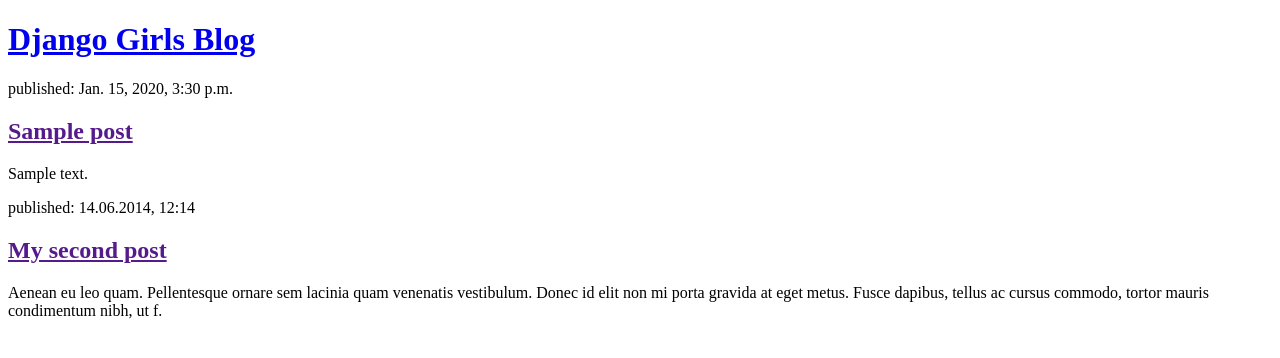
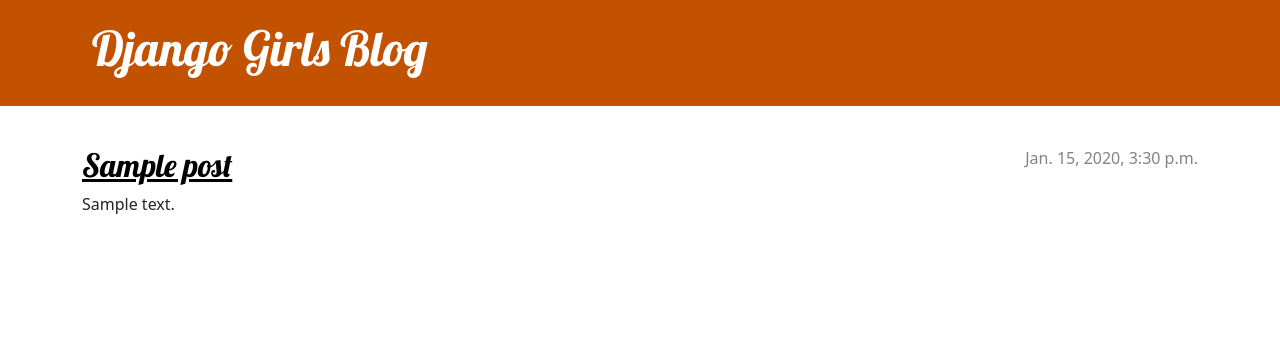
Before and after one commit to Amalprasad007/my-first-blog, a Django app: page / in a window 1280 px wide. Shown: the top 358 px of the page. Run offline with Django 3.2, Linux system fonts and the light colour scheme; tables that the repository leaves empty hold one stand-in row (values such as "Sample post").

Commit message:
Modified templates to display posts from database.

```diff
--- /dev/null
+++ b/mysite/blog/static/css/blog.css
@@ -0,0 +1,79 @@
+h1 a, h2 a {
+    color: #C25100;
+}
+
+
+h1 a, h2 a {
+    color: #C25100;
+    font-family: 'Lobster';
+}
+.page-header {
+    background-color: #C25100;
+    margin-top: 0;
+    margin-bottom: 40px;
+    padding: 20px 20px 20px 40px;
+}
+
+.page-header h1,
+.page-header h1 a,
+.page-header h1 a:visited,
+.page-header h1 a:active {
+    color: #ffffff;
+    font-size: 36pt;
+    text-decoration: none;
+}
+
+h1,
+h2,
+h3,
+h4 {
+    font-family: 'Lobster', cursive;
+}
+
+.date {
+    color: #828282;
+}
+
+.save {
+    float: right;
+}
+
+.post-form textarea,
+.post-form input {
+    width: 100%;
+}
+
+.top-menu,
+.top-menu:hover,
+.top-menu:visited {
+    color: #ffffff;
+    float: right;
+    font-size: 26pt;
+    margin-right: 20px;
+}
+
+.post {
+    margin-bottom: 70px;
+}
+
+.post h2 a,
+.post h2 a:visited {
+    color: #000000;
+}
+
+.post > .date,
+.post > .actions {
+    float: right;
+}
+
+.btn-secondary,
+.btn-secondary:visited {
+    color: #C25100;
+    background: none;
+    border-color: #C25100;
+}
+
+.btn-secondary:hover {
+    color: #FFFFFF;
+    background-color: #C25100;
+}
--- /dev/null
+++ b/mysite/blog/templates/blog/base.html
@@ -0,0 +1,25 @@
+{% load static %}
+<!DOCTYPE html>
+<html>
+    <head>
+        <title>Django Girls blog</title>
+        <link rel="stylesheet" href="https://cdn.jsdelivr.net/npm/bootstrap@5.1.3/dist/css/bootstrap.min.css" integrity="sha384-1BmE4kWBq78iYhFldvKuhfTAU6auU8tT94WrHftjDbrCEXSU1oBoqyl2QvZ6jIW3" crossorigin="anonymous">
+        <link rel="stylesheet" href="https://fonts.googleapis.com/css?family=Lobster&subset=latin,latin-ext">
+        <link rel="stylesheet" href="{% static 'css/blog.css' %}">
+    </head>
+    <body>
+        <header class="page-header">
+          <div class="container">
+              <h1><a href="/">Django Girls Blog</a></h1>
+          </div>
+        </header>
+        <main class="container">
+            <div class="row">
+                <div class="col">
+                {% block content %}
+                {% endblock %}
+                </div>
+            </div>
+        </main>
+    </body>
+</html>
--- a/mysite/blog/templates/blog/post_list.html
+++ b/mysite/blog/templates/blog/post_list.html
@@ -1,25 +1,14 @@
-<!DOCTYPE html>
-<html>
-    <head>
-        <title>Django Girls blog</title>
-    </head>
-    <body>
-        <header>
-            <h1><a href="/">Django Girls Blog</a></h1>
-        </header>
 
-        {% for post in posts %}
-            <article>
-                <time>published: {{ post.published_date }}</time>
-                <h2><a href="">{{ post.title }}</a></h2>
-                <p>{{ post.text|linebreaksbr }}</p>
-            </article>
-        {% endfor %}
+                    {% extends 'blog/base.html' %}
 
-        <article>
-            <time>published: 14.06.2014, 12:14</time>
-            <h2><a href="">My second post</a></h2>
-            <p>Aenean eu leo quam. Pellentesque ornare sem lacinia quam venenatis vestibulum. Donec id elit non mi porta gravida at eget metus. Fusce dapibus, tellus ac cursus commodo, tortor mauris condimentum nibh, ut f.</p>
-        </article>
-    </body>
-</html>
+                    {% block content %}
+                        {% for post in posts %}
+                            <article class="post">
+                                <time class="date">
+                                    {{ post.published_date }}
+                                </time>
+                                <h2><a href="{% url 'post_detail' pk=post.pk %}">{{ post.title }}</a></h2>
+                                <p>{{ post.text|linebreaksbr }}</p>
+                            </article>
+                        {% endfor %}
+                    {% endblock %}
--- a/mysite/blog/urls.py
+++ b/mysite/blog/urls.py
@@ -1,6 +1,9 @@
 from django.urls import path
 from . import views
 
+
+
 urlpatterns = [
     path('', views.post_list, name='post_list'),
+    path('post/<int:pk>/', views.post_detail, name='post_detail')
 ]
--- a/mysite/blog/views.py
+++ b/mysite/blog/views.py
@@ -1,7 +1,11 @@
-from django.shortcuts import render
+from django.shortcuts import render, get_object_or_404
 from django.utils import timezone
 from .models import Post
 
 def post_list(request):
     posts = Post.objects.filter(published_date__lte=timezone.now()).order_by('published_date')
     return render(request, 'blog/post_list.html', {'posts': posts})
+
+def post_detail(request, pk):
+    post = get_object_or_404(Post, pk=pk)
+    return render(request, 'blog/post_detail.html', {'post': post})
```
Also changed, not shown: mysite/blog/templates/blog/post_detail.html (added, +13 -0 lines).
